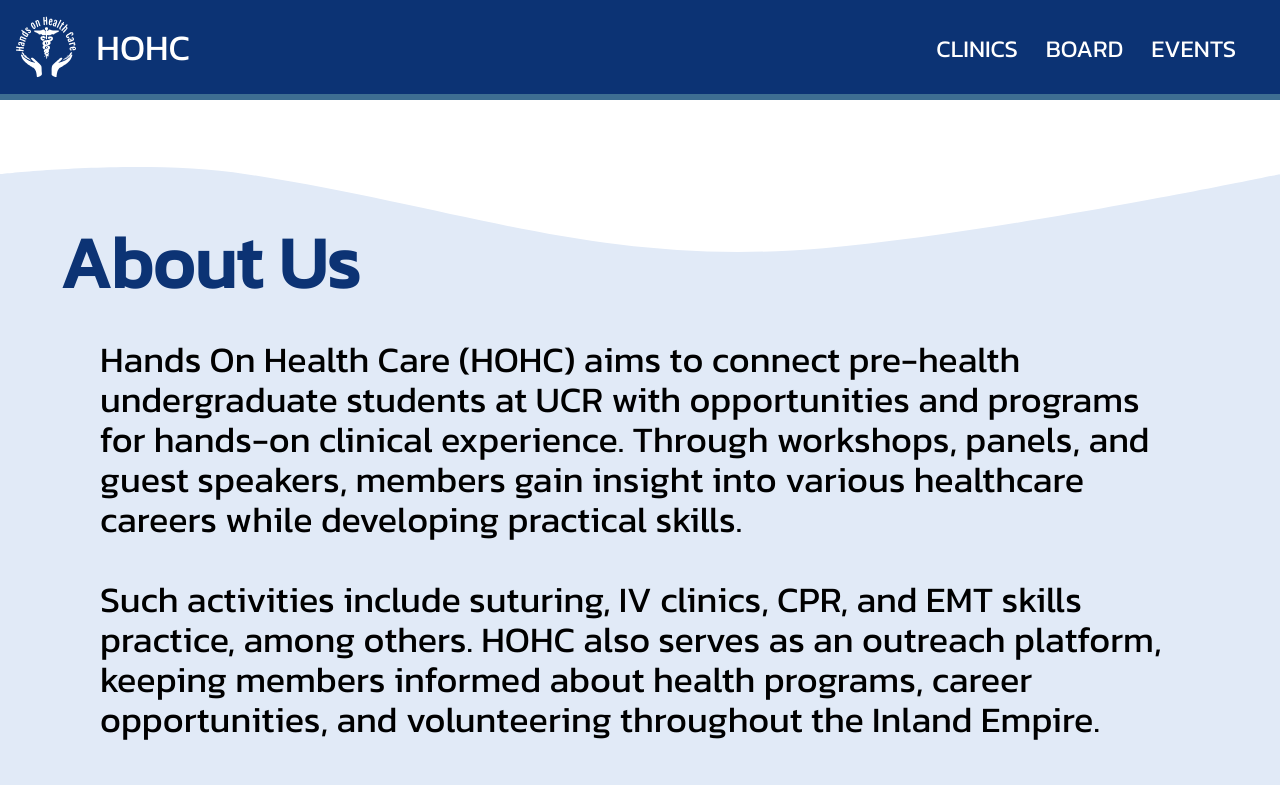
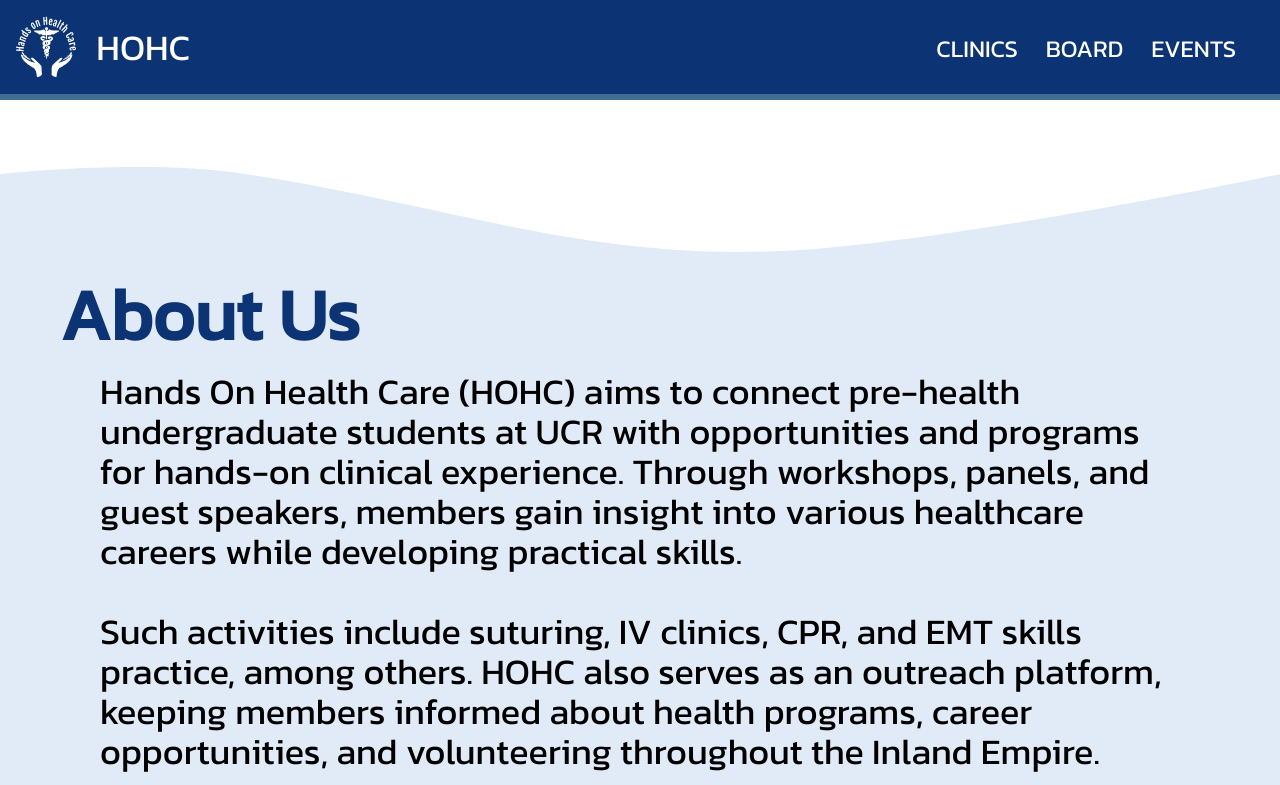
Before and after one commit to acm-ucr/hohc-website, a Next.js app: page / in a window 1280 px wide. Shown: the top 785 px of the page. Built offline with nearby package versions, Linux system fonts and the light colour scheme.

Commit message:
applied comments

```diff
--- a/src/components/aboutus.tsx
+++ b/src/components/aboutus.tsx
@@ -1,21 +1,14 @@
 import aubg from "@/public/about-us-bg.svg";
 import Image from "next/image";
 
-// interface AboutUsProps {
-//   textBlock1 : string;
-//   textBlock2 : string;
-//   textBlock3 : string;
-// }
-//{textBlock1, textBlock2, textBlock3}: AboutUsProps
-
 const AboutUs = () => {
   return (
-    <div className="mt-50 w-full">
-      <div className="absolute mt-15">
+    <div className="relative mt-50 w-full">
+      <div className="absolute top-[6%] mt-15 flex flex-col gap-5">
         <div className="text-hohc-blue-700 ml-15 text-7xl font-bold">
           <p>About Us</p>
         </div>
-        <div className="mx-25 mt-10 flex-col gap-10 text-4xl">
+        <div className="mx-25 flex-col gap-10 text-4xl">
           <p>
             Hands On Health Care (HOHC) aims to connect pre-health undergraduate
             students at UCR with opportunities and programs for hands-on
@@ -37,9 +30,7 @@ const AboutUs = () => {
           </p>
         </div>
       </div>
-      <div>
-        <Image src={aubg} alt="HOHC Logo" />
-      </div>
+      <Image src={aubg} alt="HOHC Logo" className="z-10 w-full" />
     </div>
   );
 };
```
